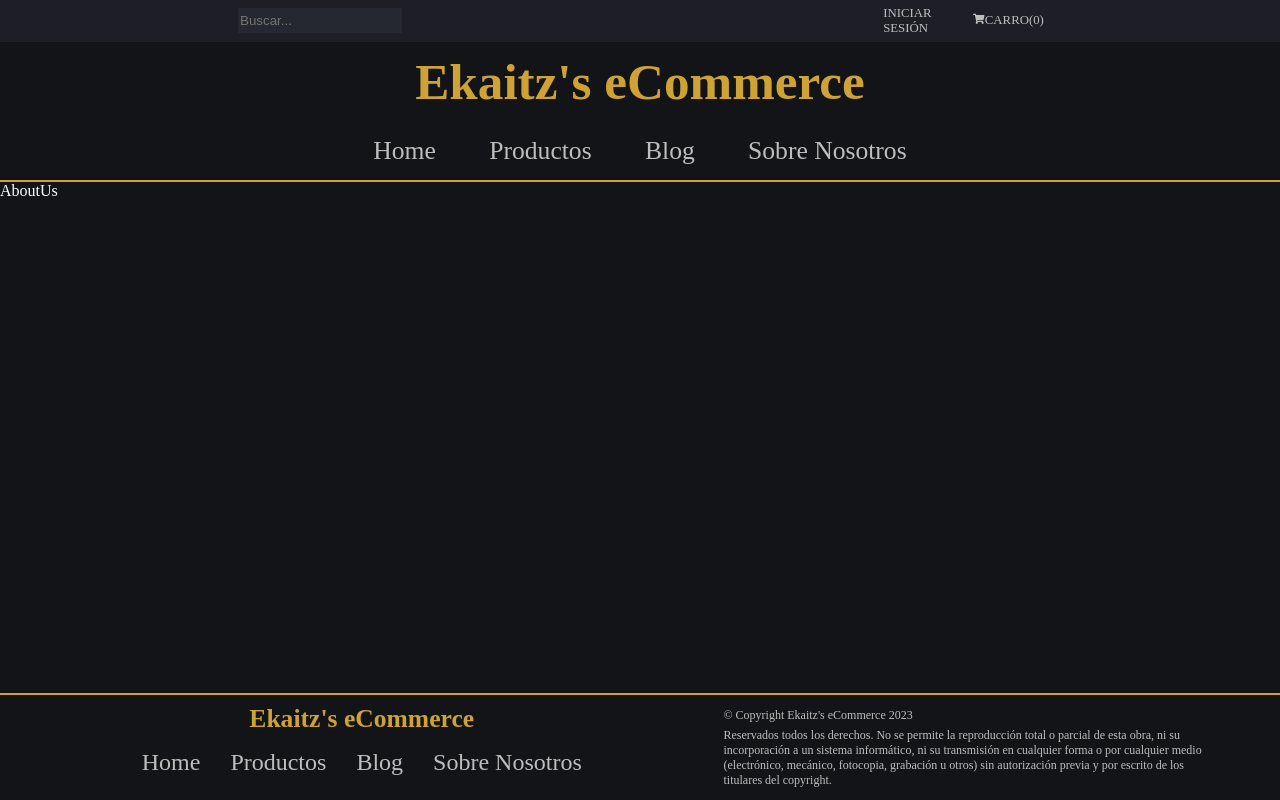
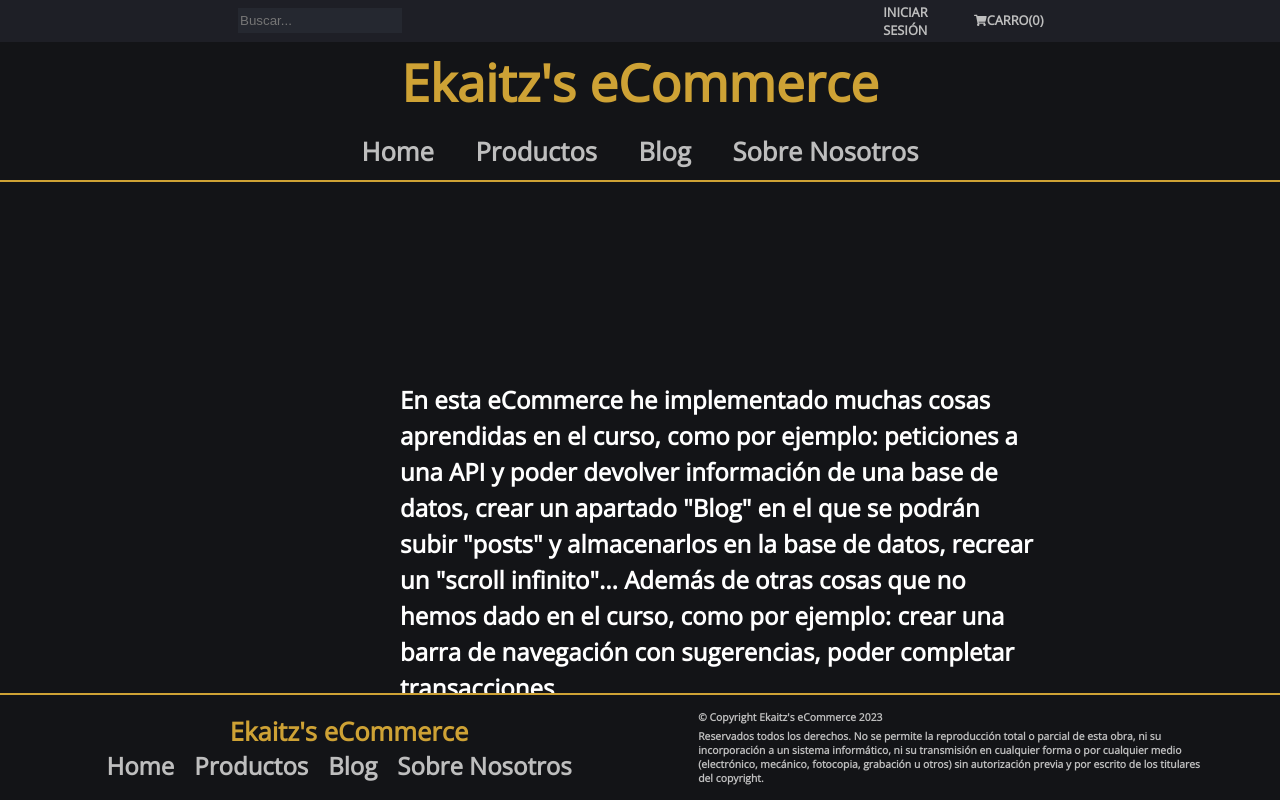
Before and after one commit to Ekasestao/Ekaitz_Capstone_Project, a React (Vite) app in the folder React Capstone Project/: page /about-us in a window 1280 px wide. Built offline with nearby package versions, Linux system fonts and the light colour scheme; no server answers.

Commit message:
Capstone Project

```diff
--- a/React Capstone Project/index.html
+++ b/React Capstone Project/index.html
@@ -3,6 +3,12 @@
   <head>
     <meta charset="UTF-8" />
     <meta name="viewport" content="width=device-width, initial-scale=1.0" />
+    <link rel="preconnect" href="https://fonts.googleapis.com" />
+    <link rel="preconnect" href="https://fonts.gstatic.com" crossorigin />
+    <link
+      href="https://fonts.googleapis.com/css2?family=Open+Sans:wght@300&display=swap"
+      rel="stylesheet"
+    />
     <script
       src="https://kit.fontawesome.com/ea909c5d2d.js"
       crossorigin="anonymous"
--- a/React Capstone Project/src/Components/Navigation/navbar.jsx
+++ b/React Capstone Project/src/Components/Navigation/navbar.jsx
@@ -27,11 +27,11 @@ const Navbar = (props) => {
 
           <div className="nav-cart">
             <a href="#">
-              <span>
+              <span className="nav-cart-icon">
                 <FaShoppingCart style={{ fontSize: "0.9em" }} />
               </span>
               Carro
-              <span>({props.cartItemsQty})</span>
+              <span className="nav-cart-items">({props.cartItemsQty})</span>
             </a>
           </div>
         </div>
--- a/React Capstone Project/src/Components/Pages/about-us.jsx
+++ b/React Capstone Project/src/Components/Pages/about-us.jsx
@@ -1,7 +1,21 @@
 import React from "react";
 
 function AboutUs() {
-  return <div className="content-wrapper">AboutUs</div>;
+  return (
+    <div className="content-wrapper">
+      <div className="aboutus-content-wrapper">
+        <span>
+          En esta eCommerce he implementado muchas cosas aprendidas en el curso,
+          como por ejemplo: peticiones a una API y poder devolver información de
+          una base de datos, crear un apartado "Blog" en el que se podrán subir
+          "posts" y almacenarlos en la base de datos, recrear un "scroll
+          infinito"... Además de otras cosas que no hemos dado en el curso, como
+          por ejemplo: crear una barra de navegación con sugerencias, poder
+          completar transacciones...
+        </span>
+      </div>
+    </div>
+  );
 }
 
 export default AboutUs;
--- a/React Capstone Project/src/Components/Pages/home.jsx
+++ b/React Capstone Project/src/Components/Pages/home.jsx
@@ -11,8 +11,10 @@ class Home extends Component {
   render() {
     return (
       <div className="content-wrapper">
-        <img src={home} alt="Home" />
-        <img src={home2} alt="Home2" />
+        <div className="home-content-wrapper">
+          <img src={home} alt="Home" />
+          <img src={home2} alt="Home2" />
+        </div>
       </div>
     );
   }
--- /dev/null
+++ b/React Capstone Project/src/Styles/about-us.scss
@@ -0,0 +1,11 @@
+.aboutus-content-wrapper {
+  display: flex;
+  height: 100%;
+  width: 100%;
+  span {
+    padding: 200px 0px 0px 400px;
+    width: 50%;
+    font-size: 1.5em;
+    line-height: 1.5em;
+  }
+}
--- a/React Capstone Project/src/Styles/base.scss
+++ b/React Capstone Project/src/Styles/base.scss
@@ -1,6 +1,8 @@
 body {
   margin: 0;
   padding: 0;
+  font-family: "Open Sans", sans-serif;
+  font-weight: bold;
   color: #fff;
   background-color: #131417;
 }
--- a/React Capstone Project/src/Styles/footer.scss
+++ b/React Capstone Project/src/Styles/footer.scss
@@ -1,6 +1,6 @@
 .footer-wrapper {
   display: grid;
-  grid-template-columns: 1.3fr 1fr;
+  grid-template-columns: 1.2fr 1fr;
   justify-content: center;
   align-items: center;
   height: 105px;
@@ -39,8 +39,8 @@
       height: 100%;
 
       .footer-link {
-        margin: 15px;
         font-size: 1.5em;
+        margin-right: 20px;
         a {
           text-decoration: none;
           color: #bebebe;
@@ -53,14 +53,15 @@
   }
 
   .footer-right-side {
+    width: 100%;
     .footer-copyright {
       display: grid;
       grid-template-rows: 0.2fr 1fr;
       gap: 5px;
-      padding-right: 55px;
+      margin-right: 65px;
 
       span {
-        font-size: 0.75em;
+        font-size: 0.65em;
       }
     }
   }
--- a/React Capstone Project/src/Styles/home.scss
+++ b/React Capstone Project/src/Styles/home.scss
@@ -1,6 +1,7 @@
-.content-wrapper {
+.home-content-wrapper {
   display: grid;
   grid-template-columns: 1fr 1fr;
+  height: 100%;
   width: 100%;
 
   img {
--- a/React Capstone Project/src/Styles/main.scss
+++ b/React Capstone Project/src/Styles/main.scss
@@ -4,4 +4,5 @@
 @import "./app.scss";
 @import "./navbar.scss";
 @import "./home.scss";
+@import "./about-us.scss";
 @import "./footer.scss";
--- a/React Capstone Project/src/Styles/navbar.scss
+++ b/React Capstone Project/src/Styles/navbar.scss
@@ -59,12 +59,16 @@
           display: flex;
           width: 80%;
           justify-content: space-evenly;
-          align-content: center;
           text-decoration: none;
           color: #bebebe;
           transition: 0.2s all ease-in-out;
 
           @include hover();
+
+          .nav-cart-icon {
+            margin-top: 1px;
+            font-size: 1.1em;
+          }
         }
       }
     }
```
